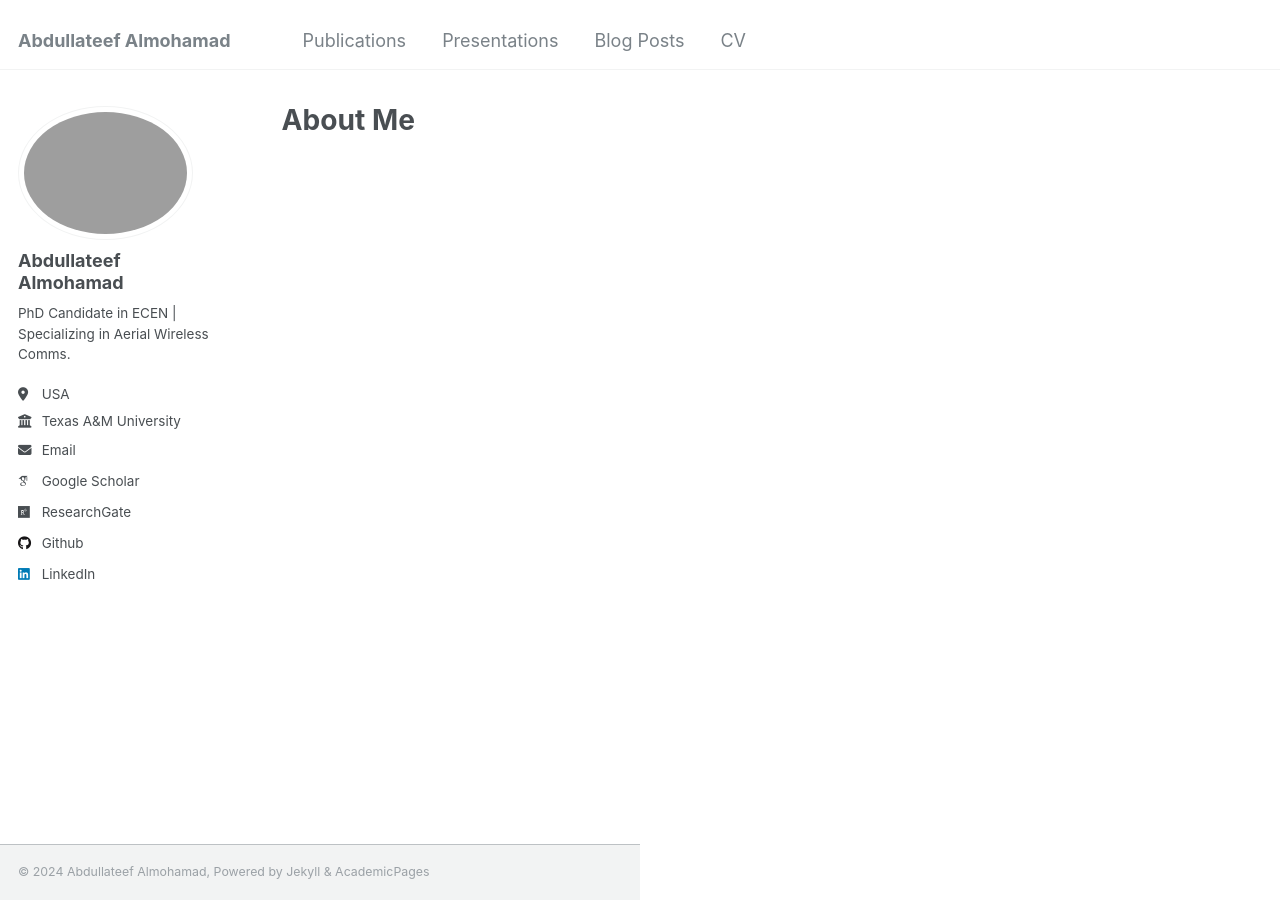
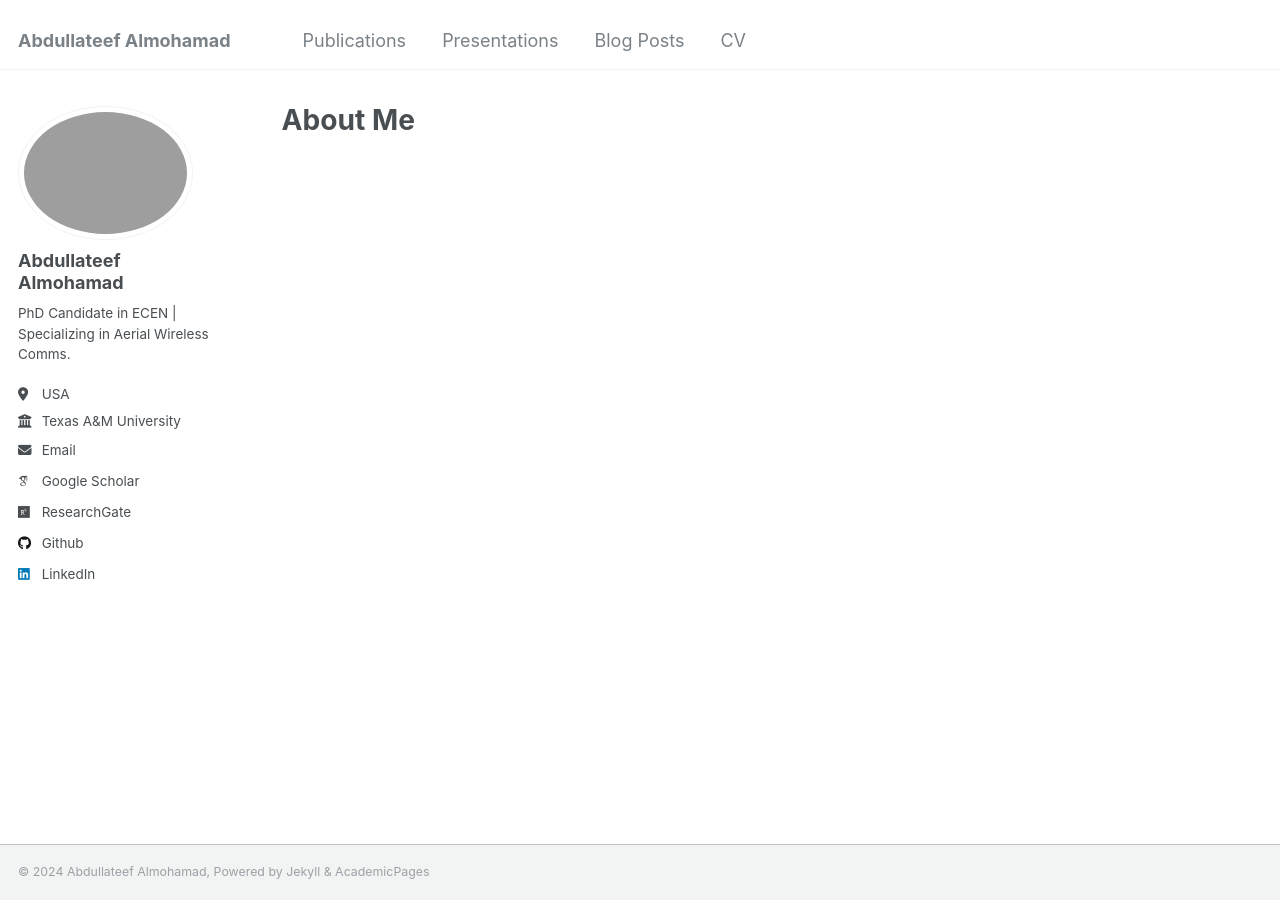
Before and after one commit to AbdullateefAlmohamad/AbdullateefAlmohamad, a Jekyll site: the page built from _pages/about.md, in a window 1280 px wide. Built offline with Jekyll 4.4.1, drawn with Linux system fonts in a browser that asks for light colours; some web fonts are replaced.

Commit message:
Update _footer.scss

```diff
--- a/_sass/_footer.scss
+++ b/_sass/_footer.scss
@@ -7,7 +7,7 @@
   float: left;
   margin-left: 0;
   margin-right: 0;
-  width: 50%;
+  width: 100%;
   clear: both;
   /* sticky footer fix start */
   position: absolute;
@@ -28,7 +28,7 @@
     margin-left: auto;
     margin-right: auto;
     margin-top: 1em;
-    max-width: 50%;
+    max-width: 100%;
     padding: 0 1em 1em;
 
     @include breakpoint($x-large) {
```
